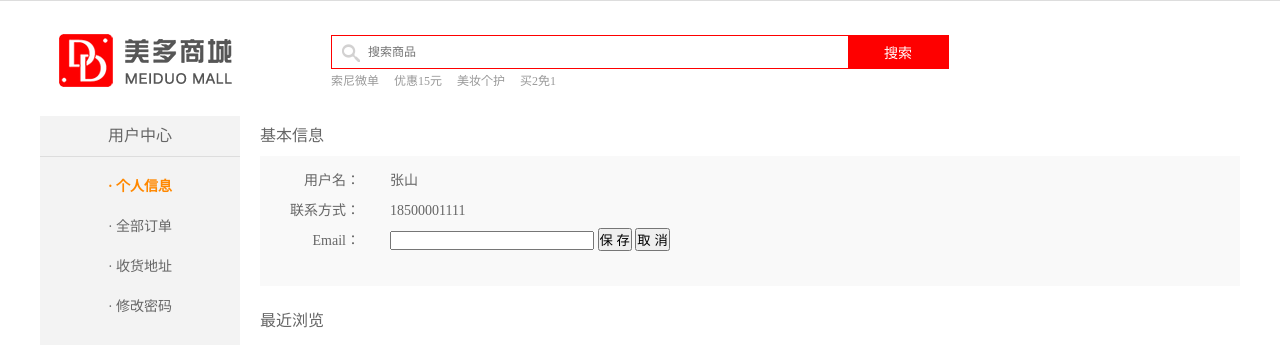
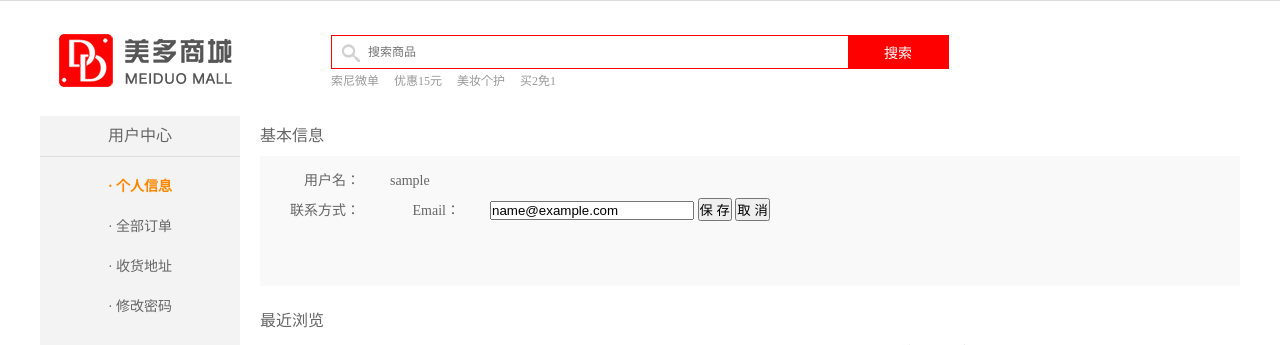
Before and after one commit to zzZaida/meiduo_project, a Django app: page /info/ in a window 1280 px wide. Shown: the part 29-374 px from the top of the page. Run offline with Django 3.2, Linux system fonts and the light colour scheme; the visitor is signed in with stand-in values (Sample User, id 1); parts of the project's set-up code (start-up, migrations or seed data) failed here and were passed over.

Commit message:
3. 显示 个人中心的数据    1. 新增了 email_active    2. request.user 属性个人数据    3. user_center_info.html  替换
Signed-off-by: zzZaida <17638121602@163.com>

```diff
--- a/meiduo_mall/apps/users/models.py
+++ b/meiduo_mall/apps/users/models.py
@@ -10,6 +10,9 @@
     # 增加自己的字段 mobile 手机号
     mobile = models.CharField(max_length=11, unique=True, verbose_name='手机号')
 
+    """新增 邮箱是否激活的 字段"""
+    email_active = models.BooleanField(default=False, verbose_name='邮箱验证状态')
+
     class Meta:
         db_table = 'tb_users'
         verbose_name = '用户'
--- a/meiduo_mall/apps/users/views.py
+++ b/meiduo_mall/apps/users/views.py
@@ -204,4 +204,11 @@
 # from django.contrib.auth.mixins import LoginRequiredMixin
 class UserInfoView(LoginRequiredMixin, View):
     def get(self, request):
-        return render(request,'user_center_info.html')
+        # request.user.username
+        context = {
+            'username': request.user.username,
+            'mobile': request.user.mobile,
+            'email': request.user.email,
+            'email_active': request.user.email_active
+        }
+        return render(request,'user_center_info.html', context)
--- a/meiduo_mall/templates/user_center_info.html
+++ b/meiduo_mall/templates/user_center_info.html
@@ -70,11 +70,11 @@
 				<div class="info_con clearfix">
 					<h3 class="common_title2">基本信息</h3>
 					<ul class="user_info_list">
-						<li><span>用户名：</span>张山</li>
-						<li><span>联系方式：</span>18500001111</li>
+						<li><span>用户名：</span>[[username]]</li>
+						<li><span>联系方式：</span>[[mobile]]</li>
 						<li>
 	                    <span>Email：</span>
-	                    <input type="text" name="email" class="email">
+	                    <input type="text" name="email" class="email" v-model="email">
 	                    <input type="button" name="" value="保 存">
 	                    <input type="reset" name="" value="取 消">
 	                	</li>
@@ -152,6 +152,13 @@
 		<p>电话：010-****888    京ICP备*******8号</p>
 	</div>
 	</div>
+    <script>
+        let username = "{{ username }}";
+        let mobile = "{{ mobile }}";
+        let email = "{{ email }}";
+        let email_active = "{{ email_active }}";
+    </script>
+    <script type="text/javascript" src="{{ static('js/common.js') }}"></script>
 	<script type="text/javascript" src="{{ static('js/user_center_info.js') }}"></script>
 </body>
 </html>
```
